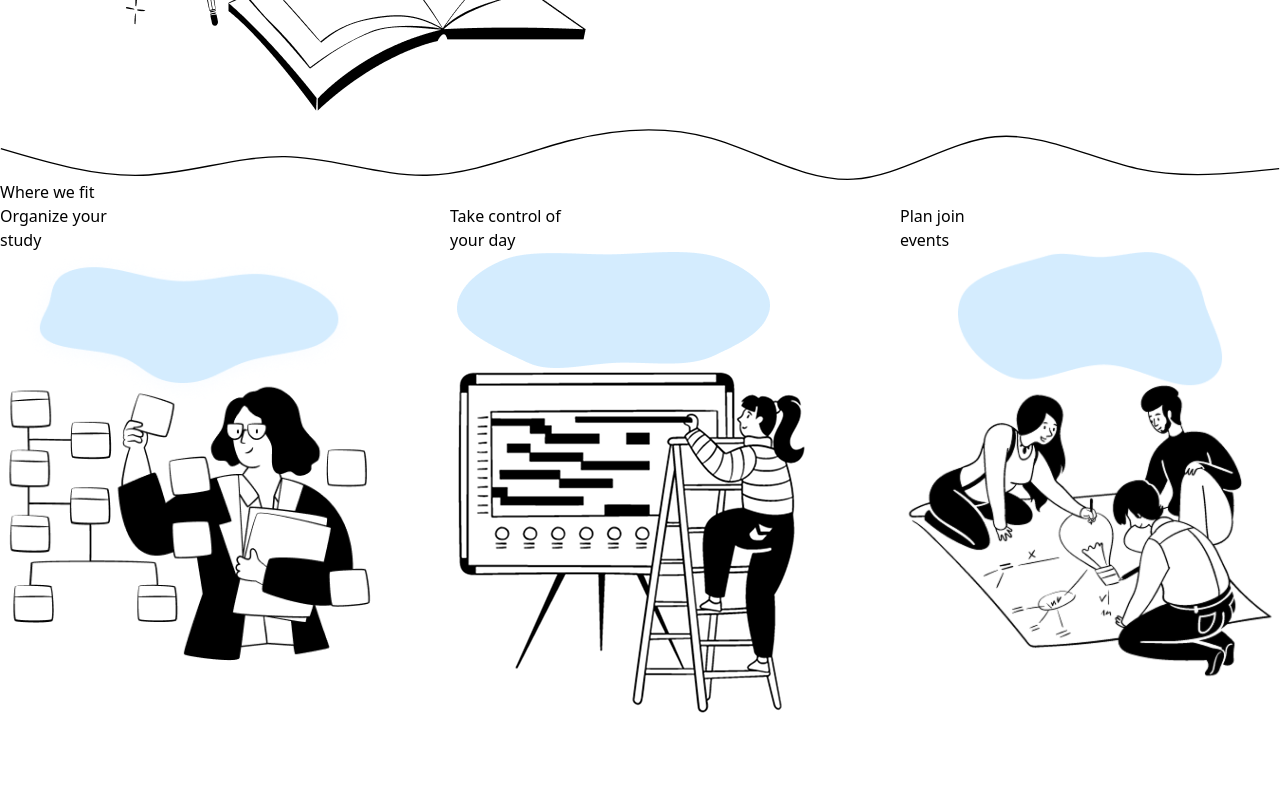
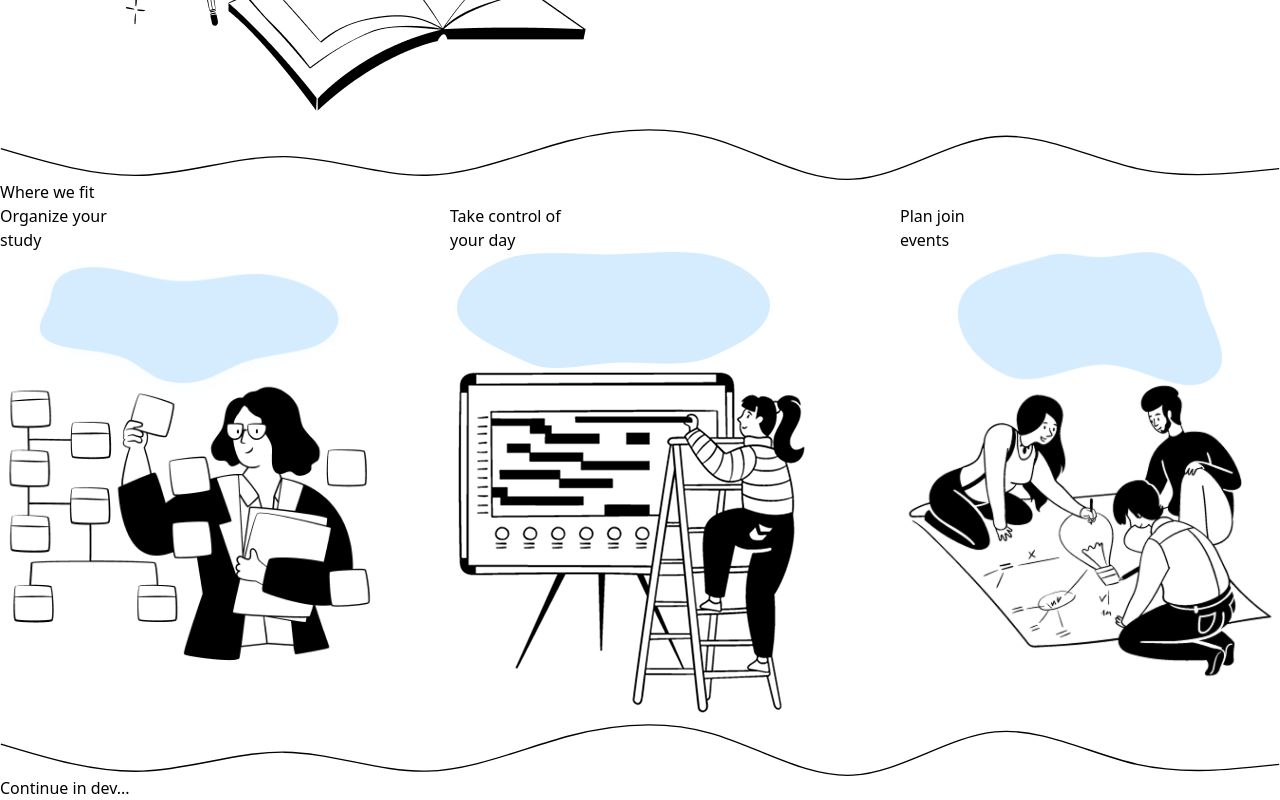
Before and after one commit to donko1/SdelayDelo_react, a React (Vite) app: page / in a window 1280 px wide. Shown: the part 1593-2393 px from the top of the page. Before the commit the page ends 2317 px from the top, so only its background shows below. Built offline with nearby package versions, Linux system fonts and the light colour scheme; a web font is replaced by a local one.

Commit message:
Keeping updating design. Now waves are absolute for blocks not for page

```diff
--- a/src/components/home/HomeNotRegistered.jsx
+++ b/src/components/home/HomeNotRegistered.jsx
@@ -49,9 +49,8 @@ export default function HomeNotRegistered() {
   ];
 
   return (
-    <div className="p-0 m-0 w-full h-full relative overflow-x-hidden">
-      <div className="mx-[50px] overflow-hidden">
-        <div className="mt-[34px] flex w-full justify-between">
+    <div className="p-0 m-0 w-full h-full relative overflow-x-hidden overflow-y-hidden">
+      <div className="mt-[34px] flex mx-[50px] justify-between">
         <span className="text-black text-4xl font-normal font-['Jockey_One']">
           Sdelay delo
         </span>
@@ -65,7 +64,8 @@ export default function HomeNotRegistered() {
           </div>
         </Link>
       </div>
-        <div className="flex items-center justify-between mt-[48px]">
+      <div className="relative">
+        <div className="flex items-center justify-between mt-[48px] mx-[50px]">
           <img
             src="/images/home-not-registered/background-1.png"
             alt="background-1"
@@ -108,13 +108,16 @@ export default function HomeNotRegistered() {
             alt="background-2"
             className="max-w-[30%] h-auto"
           />
-        </div>
+
           <img
             src="/svg/home-not-registered/wave.svg"
             alt="wave"
-          className="absolute w-full left-0 top-[100vh]"
+            className="absolute w-full left-0 bottom-[-192px]"
           />
-        <div className="mt-[500px]">
+        </div>
+      </div>
+      <div className="mt-[475px] relative">
+        <div className="mx-[50px]">
           <h1 className="text-black text-5xl font-bold font-['Inter']">
             Where we fit
           </h1>
@@ -180,7 +183,14 @@ export default function HomeNotRegistered() {
             </div>
           </Swiper>
         </div>
+
+        <img
+          src="/svg/home-not-registered/wave.svg"
+          alt="wave"
+          className="absolute w-full left-0 bottom-[-300px]"
+        />
       </div>
+      <h1 className="mt-[475px]">Continue in dev...</h1>
     </div>
   );
 }
```
Lines whose indentation alone changed are shown as unchanged.
